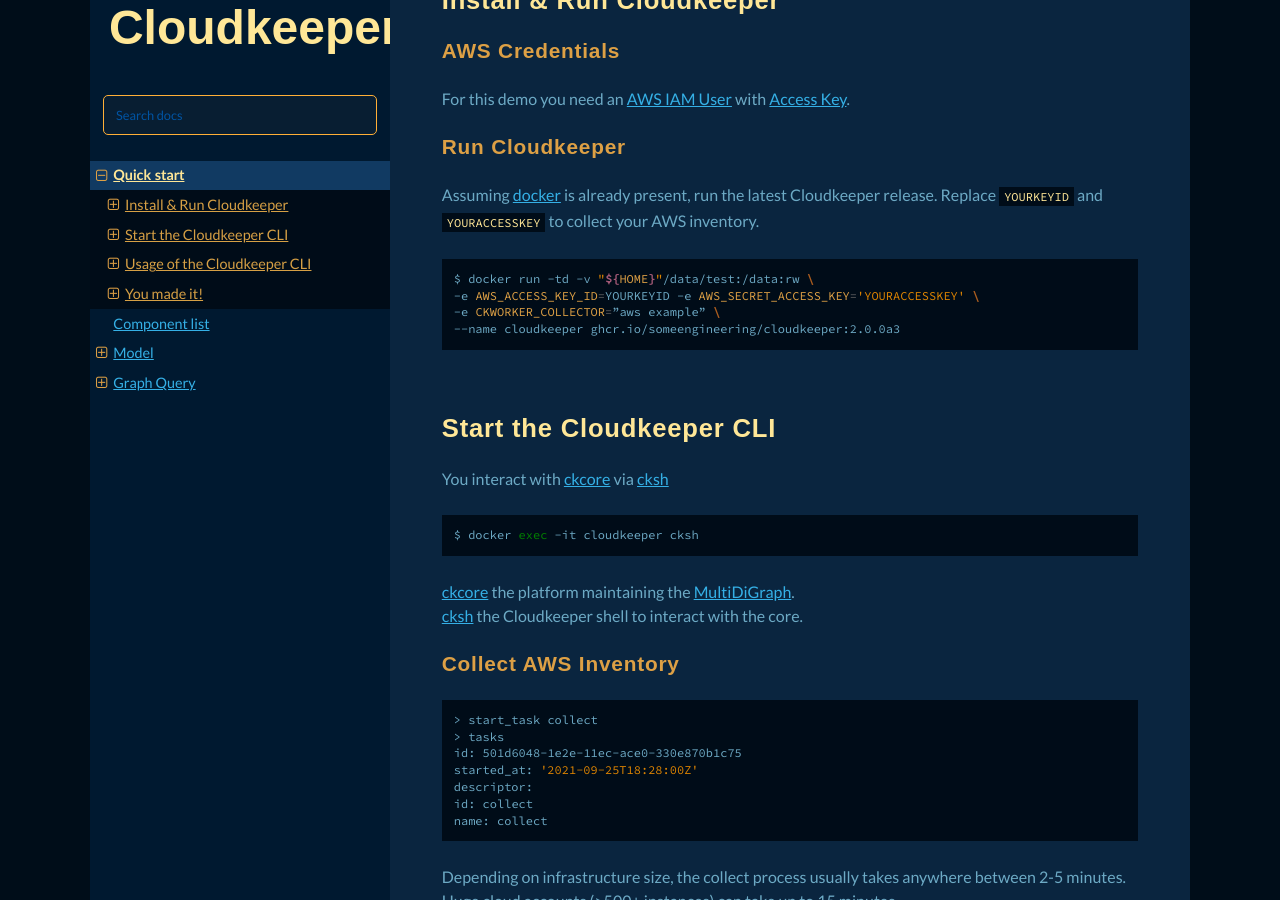
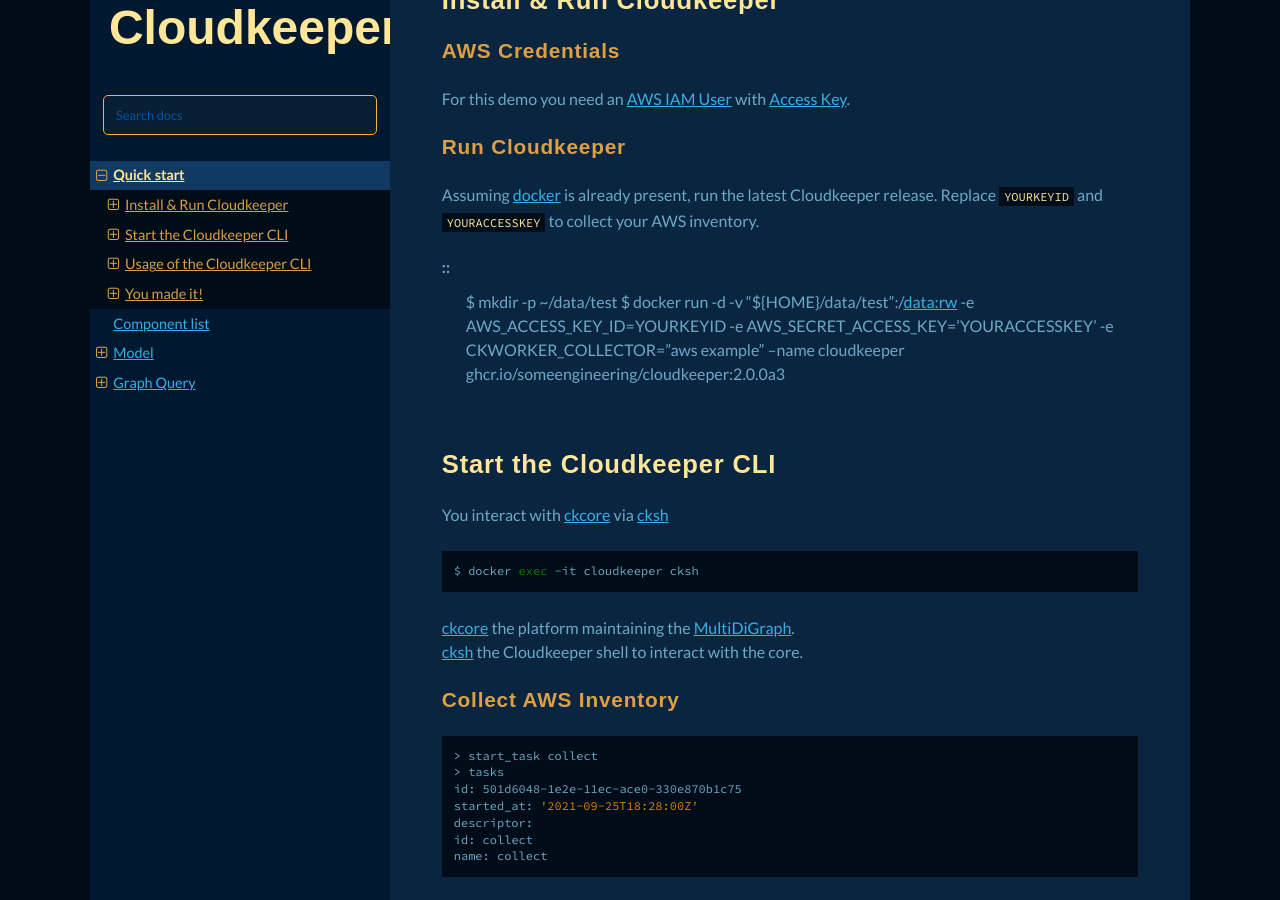
Before and after one commit to someengineering/fixinventory, a Sphinx documentation site: the page built from docs/source/start.rst, in a window 1280 px wide and 900 px high, scrolled down 552 px. Built offline with Sphinx 7.4.7 and the Read the Docs theme 2.0.0, drawn with Linux system fonts in a browser that asks for light colours; some web fonts are replaced.

Commit message:
Create data dir

```diff
--- a/docs/source/start.rst
+++ b/docs/source/start.rst
@@ -27,8 +27,8 @@
 Replace ``YOURKEYID`` and ``YOURACCESSKEY`` to collect your AWS inventory.
 
 ::
-
-    $ docker run -td -v "${HOME}"/data/test:/data:rw \
+    $ mkdir -p ~/data/test
+    $ docker run -d -v "${HOME}/data/test":/data:rw \
     -e AWS_ACCESS_KEY_ID=YOURKEYID -e AWS_SECRET_ACCESS_KEY='YOURACCESSKEY' \
     -e CKWORKER_COLLECTOR=”aws example” \
     --name cloudkeeper ghcr.io/someengineering/cloudkeeper:2.0.0a3
```
